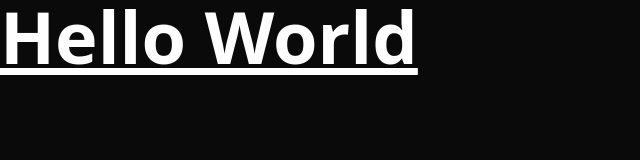
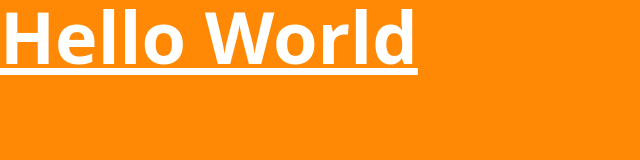
Before and after one commit to iamdipanshugupta/T-2, a website built with Vite: page index.html in a window 1280 px wide. Shown: the whole page, without its empty margins (0-640 px from the left). Built offline with nearby package versions, Linux system fonts and the light colour scheme.

Commit message:
style: update body background color for improved contrast

```diff
--- a/index.html
+++ b/index.html
@@ -7,7 +7,7 @@
     <title>t-2 % feb 2026</title>
     <link rel="stylesheet" href="src/style.css">
   </head>
-  <body class="bg-neutral-950">
+  <body class="dark:bg-neutral-950 bg-orange-400">
     <h1 class="text-7xl underline  text-white font-bold">Hello World</h1>
   </body>
 </html>
```
